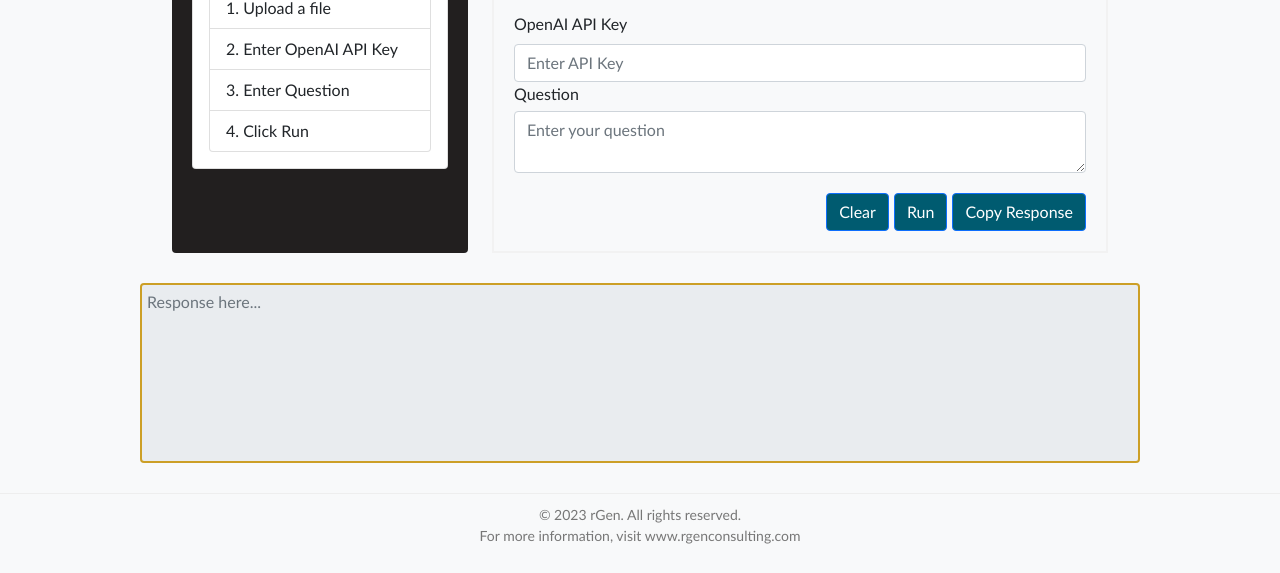
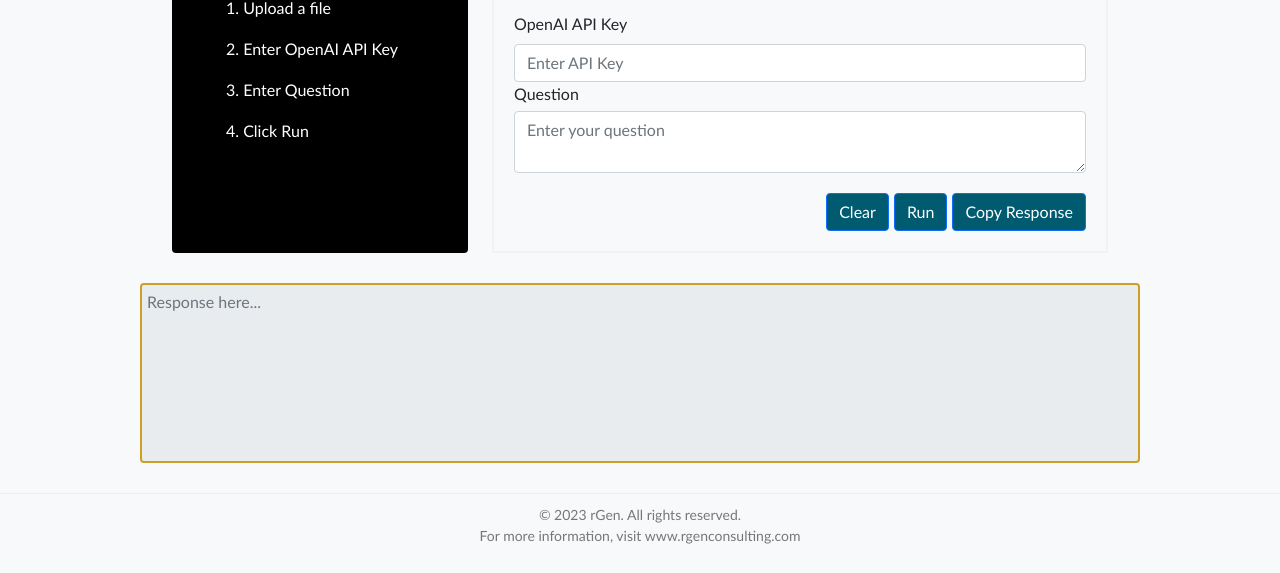
Before and after one commit to PK27849/pdf-analyzer-ui, a plain HTML site: page index.html in a window 1280 px wide. Shown: the part 227-800 px from the top of the page. Drawn offline with nearby package versions, Linux system fonts and the light colour scheme.

Commit message:
Updated CSS to remove White box

```diff
--- a/styles.css
+++ b/styles.css
@@ -55,13 +55,13 @@ body {
 
 .instructions {
   padding: 20px;
-  background-color: #221f1f;
+  background-color: black;
   color: #fff;
   height: 100%;
 }
 
 .instructions h2 {
-  color: #0c0c0c;
+  color: white;
 }
 
 .usage-steps {
@@ -230,6 +230,18 @@ body {
   padding: 10px 0;
 }
 
+.card {
+  position: relative;
+  display: flex;
+  flex-direction: column;
+  min-width: 0;
+  word-wrap: break-word;
+  background-color: black;
+  background-clip: border-box;
+  border: 1px solid rgba(0,0,0,.125);
+  border-radius: 0.25rem;
+}
+
 .footer-banner {
   display: flex;
   flex-direction: column;
@@ -241,6 +253,16 @@ body {
 #response-text,
 .list-group-item {
   text-align: left;
+}
+
+.list-group-item {
+  position: relative;
+  display: block;
+  padding: 0.5rem 1rem;
+  color: white;
+  text-decoration: none;
+  background-color: black;
+  border: 1px solid rgba(0,0,0,.125);
 }
 
 .footer-text {
```
